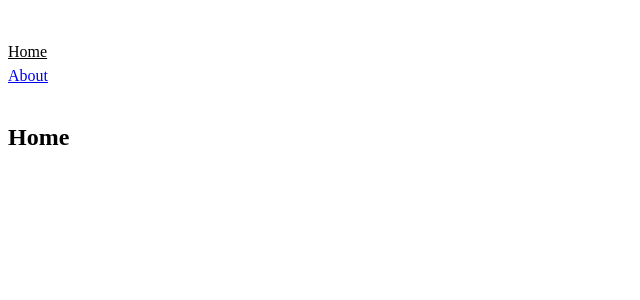
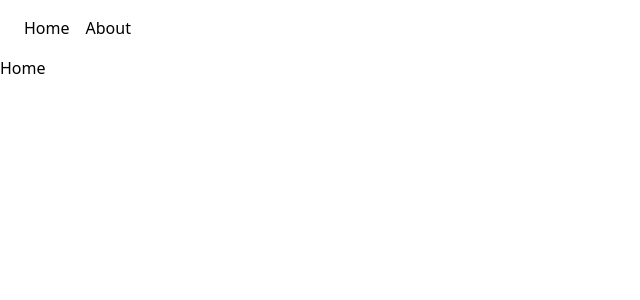
Before and after one commit to azulkipli/vivutats, a Vue app: page / in a window 1280 px wide. Shown: the top 300 px of the page, without its empty margins (0-640 px from the left). Built offline with nearby package versions, Linux system fonts and the light colour scheme.

Commit message:
add taiwindcss

```diff
--- a/package.json
+++ b/package.json
@@ -28,6 +28,7 @@
     "@vue/eslint-config-typescript": "^11.0.0",
     "@vue/test-utils": "^2.2.6",
     "@vue/tsconfig": "^0.1.3",
+    "autoprefixer": "^10.4.13",
     "browserslist-to-esbuild": "^1.2.0",
     "cypress": "^12.0.2",
     "eslint": "^8.22.0",
@@ -35,8 +36,10 @@
     "eslint-plugin-vue": "^9.3.0",
     "jsdom": "^20.0.3",
     "npm-run-all": "^4.1.5",
+    "postcss": "^8.4.21",
     "prettier": "^2.7.1",
     "start-server-and-test": "^1.15.2",
+    "tailwindcss": "^3.2.7",
     "typescript": "~4.7.4",
     "vite": "^4.0.0",
     "vite-plugin-time-reporter": "^2.1.0",
--- /dev/null
+++ b/postcss.config.js
@@ -0,0 +1,6 @@
+module.exports = {
+  plugins: {
+    tailwindcss: {},
+    autoprefixer: {},
+  },
+}
--- a/src/App.vue
+++ b/src/App.vue
@@ -4,78 +4,12 @@ import { RouterLink, RouterView } from "vue-router"
 </script>
 
 <template>
-  <header>
-    <div class="wrapper">
-      <nav>
-        <RouterLink to="/">Home</RouterLink>
-        <RouterLink to="/about">About</RouterLink>
-      </nav>
-    </div>
+  <header class="p-4">
+    <nav>
+      <RouterLink class="py-1 px-2" to="/">Home</RouterLink>
+      <RouterLink class="py-1 px-2" to="/about">About</RouterLink>
+    </nav>
   </header>
 
   <RouterView />
 </template>
-
-<style scoped>
-header {
-  line-height: 1.5;
-  max-height: 100vh;
-}
-
-.logo {
-  display: block;
-  margin: 0 auto 2rem;
-}
-
-nav {
-  width: 100%;
-  font-size: 12px;
-  text-align: center;
-  margin-top: 2rem;
-}
-
-nav a.router-link-exact-active {
-  color: var(--color-text);
-}
-
-nav a.router-link-exact-active:hover {
-  background-color: transparent;
-}
-
-nav a {
-  display: inline-block;
-  padding: 0 1rem;
-  border-left: 1px solid var(--color-border);
-}
-
-nav a:first-of-type {
-  border: 0;
-}
-
-@media (min-width: 1024px) {
-  header {
-    display: flex;
-    place-items: center;
-    padding-right: calc(var(--section-gap) / 2);
-  }
-
-  .logo {
-    margin: 0 2rem 0 0;
-  }
-
-  header .wrapper {
-    display: flex;
-    place-items: flex-start;
-    flex-wrap: wrap;
-  }
-
-  nav {
-    text-align: left;
-    margin-left: -1rem;
-    font-size: 1rem;
-
-    padding: 1rem 0;
-    margin-top: 1rem;
-  }
-}
-</style>
--- /dev/null
+++ b/src/assets/tailwind.css
@@ -0,0 +1,16 @@
+@tailwind base;
+@tailwind components;
+/* custom css here */
+@tailwind utilities;
+
+@layer components {
+    .no-spinner {
+        -moz-appearance: textfield;
+    }
+
+    .no-spinner::-webkit-outer-spin-button,
+    .no-spinner::-webkit-inner-spin-button {
+        margin: 0;
+        -webkit-appearance: none;
+    }
+}
--- a/src/main.ts
+++ b/src/main.ts
@@ -1,8 +1,13 @@
+/* node_module */
 import { createApp } from "vue"
 import { createPinia } from "pinia"
 
+/* components */
 import App from "./App.vue"
 import router from "./router"
+
+/* styles */
+import "./assets/tailwind.css"
 
 const app = createApp(App)
 
--- /dev/null
+++ b/tailwind.config.js
@@ -0,0 +1,9 @@
+/** @type {import('tailwindcss').Config} */
+// eslint-disable-next-line no-undef
+module.exports = {
+  content: ["./index.html", "./src/**/*.{vue,js,ts,jsx,tsx}"],
+  theme: {
+    extend: {},
+  },
+  plugins: [],
+}
```
Also changed, not shown: 1 other file (tests, documents, lock files or other folders).
